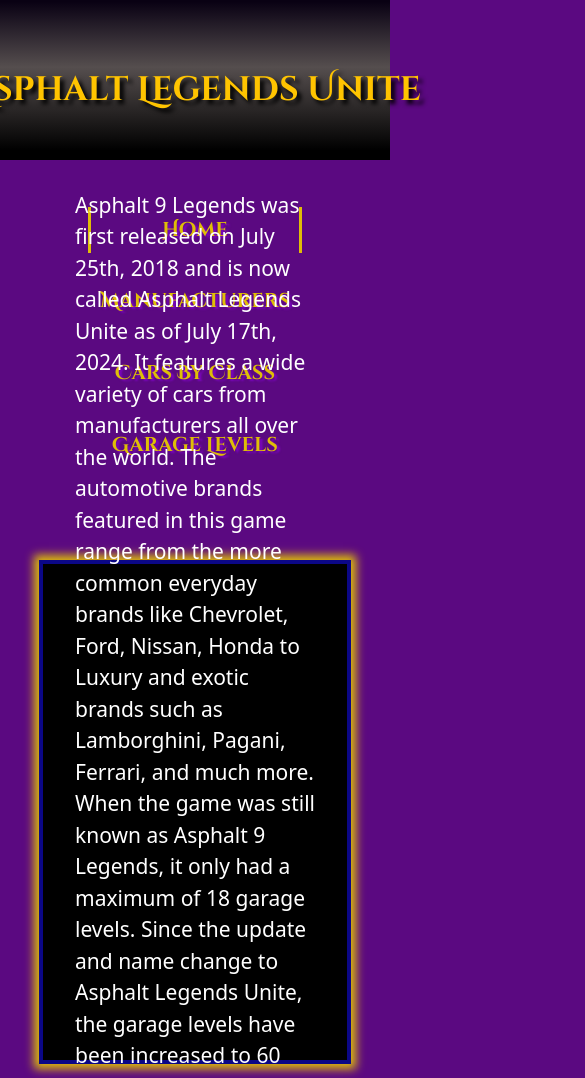
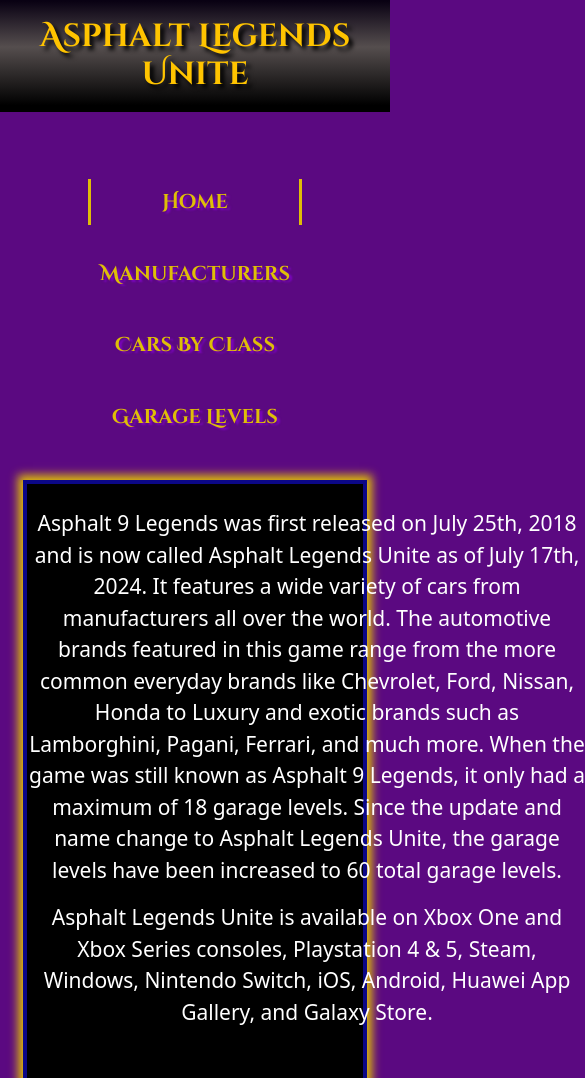
Before and after one commit to JHebenstreit48/asphalt-legends-unite-react, a React (Vite) app in the folder client/: page / in a window 390 px wide. Shown: the top 1078 px of the page, 585 px wide, since content can reach past the window. Built offline with nearby package versions, Linux system fonts and the light colour scheme.

Commit message:
media queries part 1

```diff
--- a/client/src/CSS/CarsByClass.css
+++ b/client/src/CSS/CarsByClass.css
@@ -1,3 +1,13 @@
+.class-select {
+	display: flex;
+	margin: 8rem auto 5rem auto;
+	font-size: 1.5rem;
+	padding: 5px;
+	background-color: black;
+	color: rgb(21, 201, 232);
+	box-shadow: 0 0.3px 5px 2px rgb(223, 190, 7);
+}
+
 table {
 	border: 4px solid rgb(11, 7, 134);
 	margin: 60px auto 80px auto;
@@ -41,15 +51,7 @@
 	max-width: calc(100%-45);
 }
 
-.class-select {
-	display: flex;
-	margin: 8rem auto 5rem auto;
-	font-size: 1.5rem;
-	padding: 5px;
-	background-color: black;
-	color: rgb(21, 201, 232);
-	box-shadow: 0 0.3px 5px 2px rgb(223, 190, 7);
-}
+
 
 @media only screen and (max-width: 768px) {
 	table {
@@ -58,16 +60,15 @@
 	}
 }
 
-@media only screen and (max-width: 464px) {
+@media only screen and (max-width: 390px) {
+	.class-select {
+		display: flex;
+		margin: 24rem auto 3rem;
+		font-size: 1.2rem;
+	}
 	table {
-	 margin-top: 25rem;
+	 margin-top: 4rem;
 	 max-width: 100%;
 	 width: 84%
    }
-   .info {
-	   display: flex;
-	   justify-content: center;
-	   align-items: center;
-	   width: 15rem;
-   }
  }
--- a/client/src/CSS/Header.css
+++ b/client/src/CSS/Header.css
@@ -33,8 +33,6 @@
   .Header {
     width: 100%;
     height: 6.3rem;
-    display: flex;
-    margin: 0 auto;
   }
   .PageHeader {
     display: flex;
@@ -47,23 +45,27 @@
   }
 }
 
-@media only screen and (max-width: 464px) {
+@media only screen and (max-width: 390px) {
   .Header {
-    height: 10rem;
+    height: 7rem;
     width: 100%;
     box-sizing: border-box;
     justify-content: center;
     align-items: center;
   }
   .PageHeader {
+    display: flex;
     text-align: center;
-    margin-top: 26rem;
+    justify-content: center;
+    align-items: center;
+    width: 21rem;
+    margin-top: 24rem;
     flex-direction: column;
     flex-wrap: wrap;
-    margin-bottom: 4rem;
+    margin-bottom: 3.3rem;
     padding-right: 0;
     padding-left: 0;
-    font-size: 34px;
+    font-size: 32px;
     color: rgb(255, 196, 0);
     text-shadow: 4px 4px 4px #000000;
   }
--- a/client/src/CSS/Home.css
+++ b/client/src/CSS/Home.css
@@ -3,11 +3,9 @@
     color:  white;
     background-color: black;
     border: 4px solid rgb(11, 7, 134);
-    justify-content: center;
-    align-items: center;
     width: 90rem;
     height: 20rem;
-    margin: 5rem auto 6rem auto;
+    margin: 7rem auto;
     box-shadow: 0 0 9px 5px rgb(223, 190, 7);
 }
 
@@ -15,8 +13,11 @@
     display: flex;
     justify-content: center;
     align-items: center;
+    flex-direction: column;
     width: 92%;
     font-size: 21px;
+    padding-right: 0;
+    margin: 0 auto;
 }
 
 #asphalt-carousel-slides {
@@ -54,16 +55,18 @@
       }
   }
 
-  @media only screen and (max-width: 464px) {
+  @media only screen and (max-width: 390px) {
     .asphalt-info {
-      margin-top: 25rem;
-      max-width: 19rem;
+      display: flex;
+      flex-direction: column;
+      margin-top: 23rem;
+      width: 21rem;
+      height: 76rem;
     }
     .info {
         display: flex;
-        justify-content: center;
-        align-items: center;
-        width: 15rem;
+        text-align: center;
+        margin-top: 1.5rem;
     }
     #asphalt-carousel-slides {
       display: flex;
--- a/client/src/HomePage/GameInfo.tsx
+++ b/client/src/HomePage/GameInfo.tsx
@@ -5,19 +5,24 @@
 
     <div className="asphalt-info">
 
-<p className='info'>
+      <div className='info'>
+
+        <p>
           Asphalt 9 Legends was first released on July 25th, 2018 and is now called Asphalt Legends Unite as
           of July 17th, 2024. It features a wide variety of cars from manufacturers all over the world. The
           automotive brands featured in this game range from the more common everyday brands like Chevrolet,
           Ford, Nissan, Honda to Luxury and exotic brands such as Lamborghini, Pagani, Ferrari, and much more.
           When the game was still known as Asphalt 9 Legends, it only had a maximum of 18 garage levels. Since the update and name change to Asphalt Legends Unite, the garage levels have been increased to 60 total garage levels.
+        </p>
 
-  <br/>
-  <br/>
+        <p>
 
           Asphalt Legends Unite is available on Xbox One and Xbox Series consoles, Playstation 4 & 5, Steam,
           Windows, Nintendo Switch, iOS, Android, Huawei App Gallery, and Galaxy Store.
+
         </p>
+
+      </div>
 
     </div>
 
```
Lines whose indentation alone changed are shown as unchanged.
